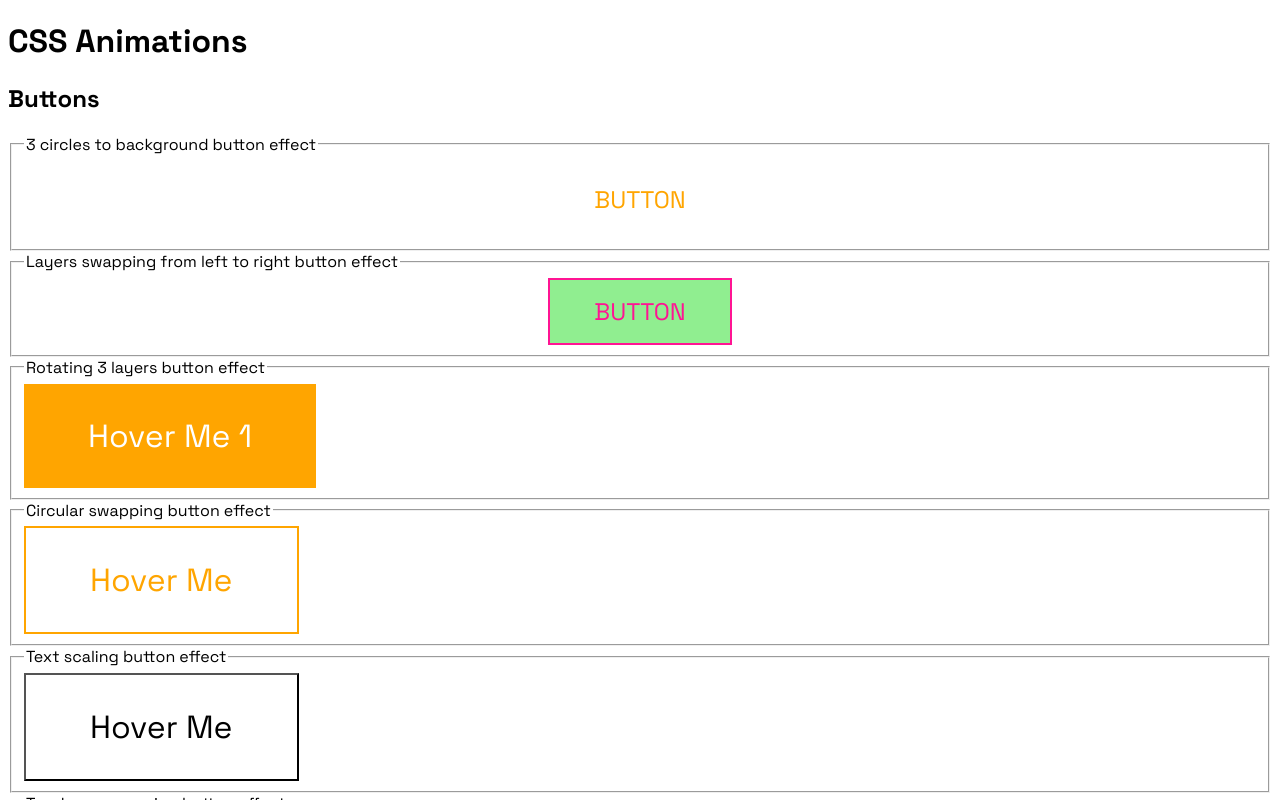
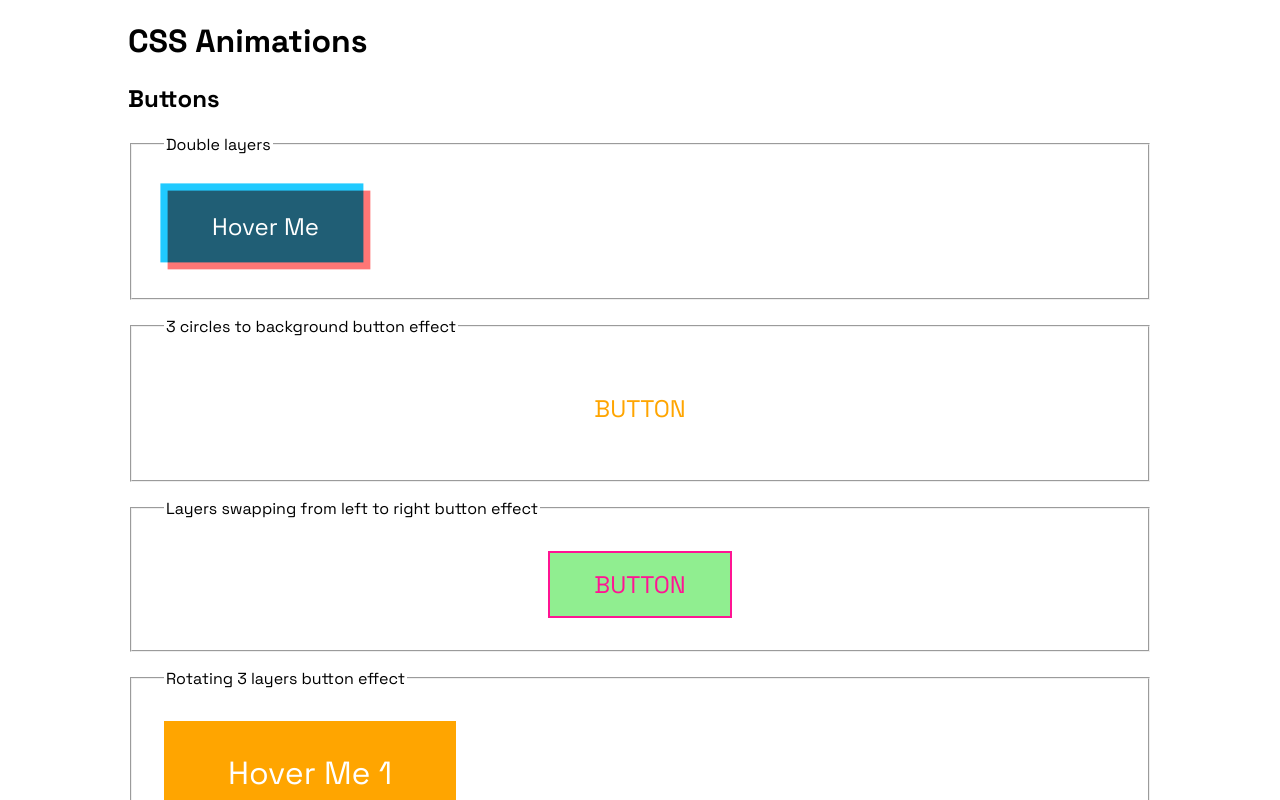
Before and after one commit to siddtheone/css-animations, a React (Create React App) app: page / in a window 1280 px wide. Shown: the top 800 px of the page. Built offline with nearby package versions, Linux system fonts and the light colour scheme.

Commit message:
Another button

```diff
--- /dev/null
+++ b/src/27.js
@@ -0,0 +1,40 @@
+import styled from "styled-components";
+import { defaultButton, pseudoFull } from "./constants";
+
+export const TwentySeven = styled.button`
+  ${defaultButton}
+  border: none;
+  background: none;
+  color: white;
+  transition: all 0.4s;
+
+  &::before,
+  &::after {
+    ${pseudoFull}
+    content: '';
+    z-index: -1;
+    transition: all 0.4s;
+  }
+
+  &::before {
+    background: #20caff;
+    transform: translate(-0.15em, -0.15em) rotateX(0deg);
+  }
+
+  &::after {
+    background: #ff7675;
+    mix-blend-mode: multiply;
+    transform: translate(0.15em, 0.15em);
+  }
+
+  &:hover {
+    color: inherit;
+
+    &::before {
+      transform: perspective(1200px) translate(-0.15em, -1.5em) rotateX(80deg);
+    }
+    &::after {
+      transform: perspective(1200px) translate(0.15em, 1.5em) rotateX(-80deg);
+    }
+  }
+`;
--- a/src/App.js
+++ b/src/App.js
@@ -15,6 +15,7 @@ import { TwentyThree } from "./23";
 import { TwentyFour } from "./24";
 import { TwentyFive } from "./25";
 import { TwentySix } from "./26";
+import { TwentySeven } from "./27";
 import { TwoTen } from "./2.10";
 import { TwoEleven } from "./2.11";
 import { TwoSeven } from "./2.07";
@@ -30,6 +31,10 @@ export default function App() {
 
       <section>
         <h2>Buttons</h2>
+        <fieldset>
+          <legend>Double layers</legend>
+          <TwentySeven>Hover Me</TwentySeven>
+        </fieldset>
         <fieldset>
           <legend>3 circles to background button effect</legend>
           <TwentySix />
--- a/src/constants/index.js
+++ b/src/constants/index.js
@@ -1,6 +1,13 @@
 import { css } from "styled-components";
 
 export const ImageURL = "https://unsplash.it/g/640/425";
+
+export const defaultButton = css`
+  font-size: 1.5rem;
+  padding: 1em 2em;
+  position: relative;
+  cursor: pointer;
+`;
 
 export const pseudoFull = css`
   position: absolute;
@@ -11,4 +18,4 @@ export const pseudoFull = css`
   display: flex;
   align-items: center;
   justify-content: center;
-`
+`;
--- a/src/styles.css
+++ b/src/styles.css
@@ -1,3 +1,13 @@
 * {
   font-family: "Space Grotesk", sans-serif;
 }
+
+.App {
+  max-width: 1024px;
+  margin: 0 auto;
+}
+
+fieldset {
+  padding: 2em;
+  margin-bottom: 1em;
+}
```
Also changed, not shown: 2 other files (tests, documents, lock files or other folders). Lines whose indentation alone changed are shown as unchanged.
